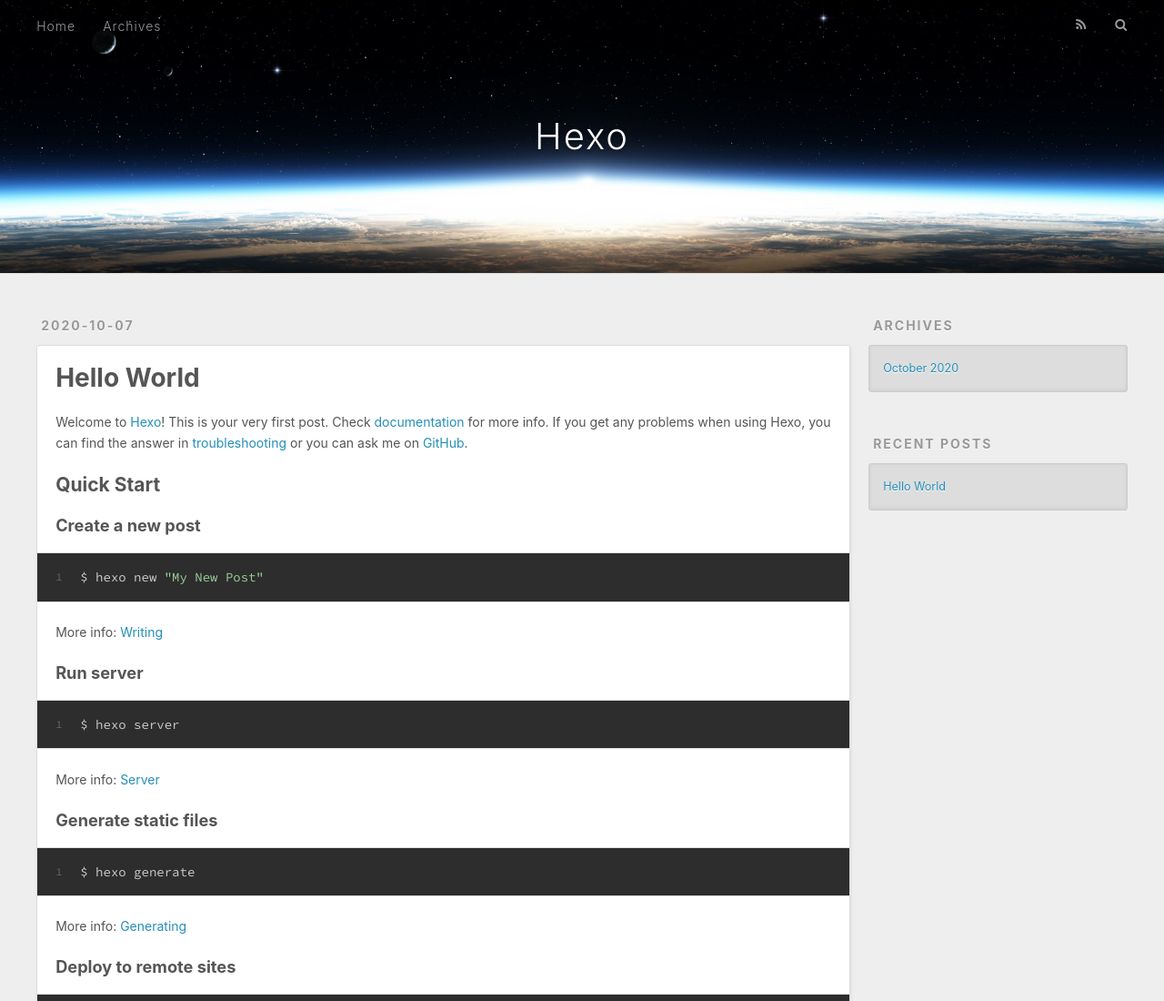
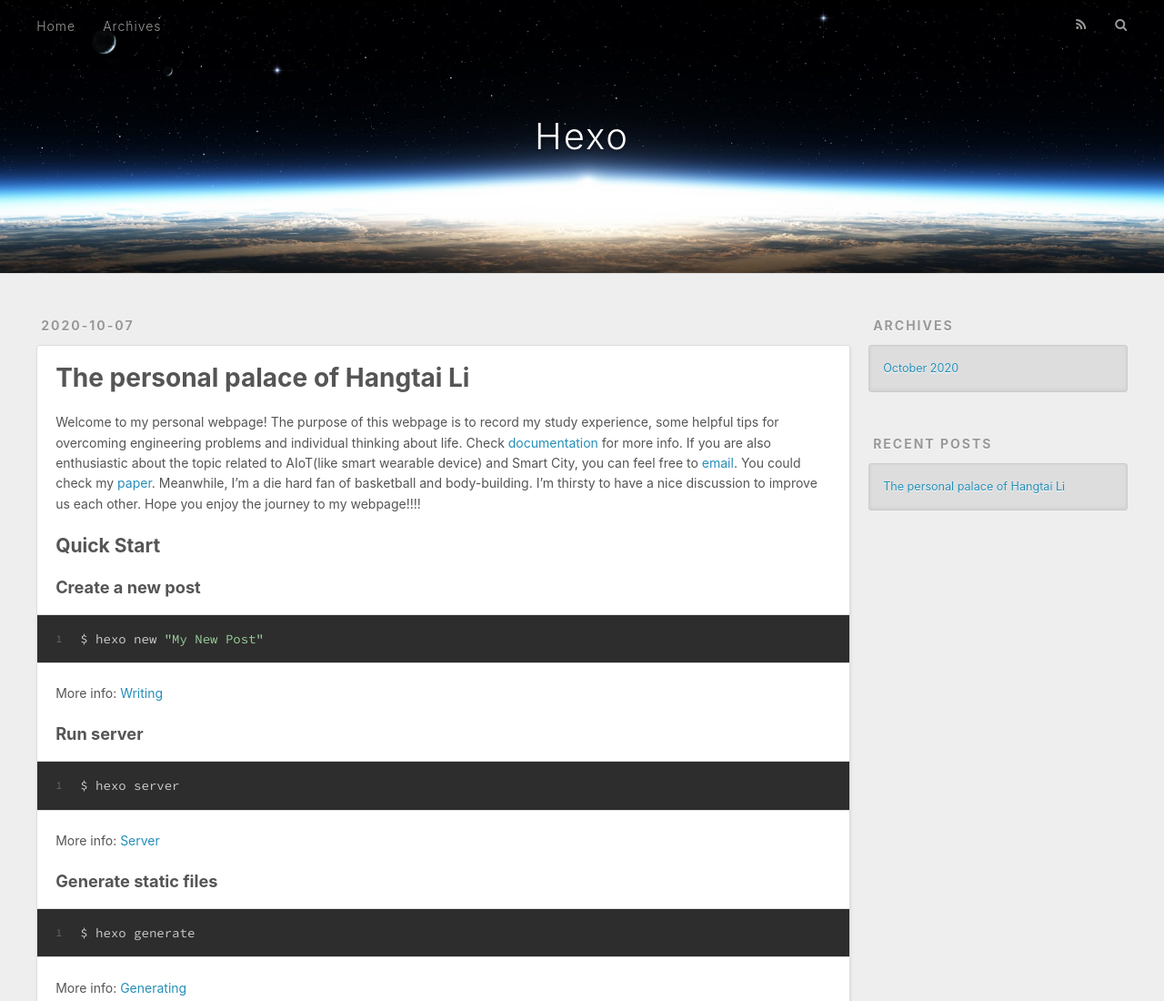
Before and after one commit to lihangtai/lihangtai.github.io, a plain HTML site: page 2020/10/07/hello-world/index.html in a window 1280 px wide. Shown: the top 1100 px of the page at 91% size. Drawn offline with nearby package versions, Linux system fonts and the light colour scheme.

Commit message:
Site updated: 2020-10-07 22:26:13

```diff
--- a/2020/10/07/hello-world/index.html
+++ b/2020/10/07/hello-world/index.html
@@ -5,17 +5,17 @@
 
 
 
-  <title>Hello World | Hexo</title>
+  <title>The personal palace of Hangtai Li | Hexo</title>
   <meta name="viewport" content="width=device-width, initial-scale=1, maximum-scale=1">
-  <meta name="description" content="Welcome to Hexo! This is your very first post. Check documentation for more info. If you get any problems when using Hexo, you can find the answer in troubleshooting or you can ask me on GitHub. Quick">
+  <meta name="description" content="Welcome to my personal webpage! The purpose of this webpage is to record my study experience, some helpful tips for overcoming engineering problems and individual thinking about life. Check documentat">
 <meta property="og:type" content="article">
-<meta property="og:title" content="Hello World">
+<meta property="og:title" content="The personal palace of Hangtai Li">
 <meta property="og:url" content="http://example.com/2020/10/07/hello-world/index.html">
 <meta property="og:site_name" content="Hexo">
-<meta property="og:description" content="Welcome to Hexo! This is your very first post. Check documentation for more info. If you get any problems when using Hexo, you can find the answer in troubleshooting or you can ask me on GitHub. Quick">
+<meta property="og:description" content="Welcome to my personal webpage! The purpose of this webpage is to record my study experience, some helpful tips for overcoming engineering problems and individual thinking about life. Check documentat">
 <meta property="og:locale" content="en_US">
 <meta property="article:published_time" content="2020-10-07T13:38:26.238Z">
-<meta property="article:modified_time" content="2020-10-07T13:38:26.238Z">
+<meta property="article:modified_time" content="2020-10-07T14:24:50.171Z">
 <meta property="article:author" content="John Doe">
 <meta name="twitter:card" content="summary">
 
@@ -80,7 +80,7 @@
 
 
     <h1 class="article-title" itemprop="name">
-      Hello World
+      The personal palace of Hangtai Li
     </h1>
 
 
@@ -88,7 +88,7 @@
 
     <div class="article-entry" itemprop="articleBody">
 
-        <p>Welcome to <a target="_blank" rel="noopener" href="https://hexo.io/">Hexo</a>! This is your very first post. Check <a target="_blank" rel="noopener" href="https://hexo.io/docs/">documentation</a> for more info. If you get any problems when using Hexo, you can find the answer in <a target="_blank" rel="noopener" href="https://hexo.io/docs/troubleshooting.html">troubleshooting</a> or you can ask me on <a target="_blank" rel="noopener" href="https://github.com/hexojs/hexo/issues">GitHub</a>.</p>
+        <p>Welcome to my personal webpage! The purpose of this webpage is to record my study experience, some helpful tips for overcoming engineering problems and individual thinking about life. Check <a target="_blank" rel="noopener" href="https://hexo.io/docs/">documentation</a> for more info. If you are also enthusiastic about the topic related to AIoT(like smart wearable device) and Smart City, you can feel free to <a href="n1801735a@e.ntu.edu.sg">email</a>. You could check my <a target="_blank" rel="noopener" href="https://ieeexplore.ieee.org/abstract/document/9060944">paper</a>. Meanwhile, I’m a die hard fan of basketball and body-building. I’m thirsty to have a nice discussion to improve us each other. Hope you enjoy the journey to my webpage!!!!</p>
 <h2 id="Quick-Start"><a href="#Quick-Start" class="headerlink" title="Quick Start"></a>Quick Start</h2><h3 id="Create-a-new-post"><a href="#Create-a-new-post" class="headerlink" title="Create a new post"></a>Create a new post</h3><figure class="highlight bash"><table><tr><td class="gutter"><pre><span class="line">1</span><br></pre></td><td class="code"><pre><span class="line">$ hexo new <span class="string">&quot;My New Post&quot;</span></span><br></pre></td></tr></table></figure>
 
 <p>More info: <a target="_blank" rel="noopener" href="https://hexo.io/docs/writing.html">Writing</a></p>
@@ -144,7 +144,7 @@
       <ul>
 
           <li>
-            <a href="/2020/10/07/hello-world/">Hello World</a>
+            <a href="/2020/10/07/hello-world/">The personal palace of Hangtai Li</a>
           </li>
 
       </ul>
```
Also changed, not shown: archives/2020/10/index.html (+2 -2 lines), archives/2020/index.html (+2 -2 lines), archives/index.html (+2 -2 lines), index.html (+3 -3 lines).
